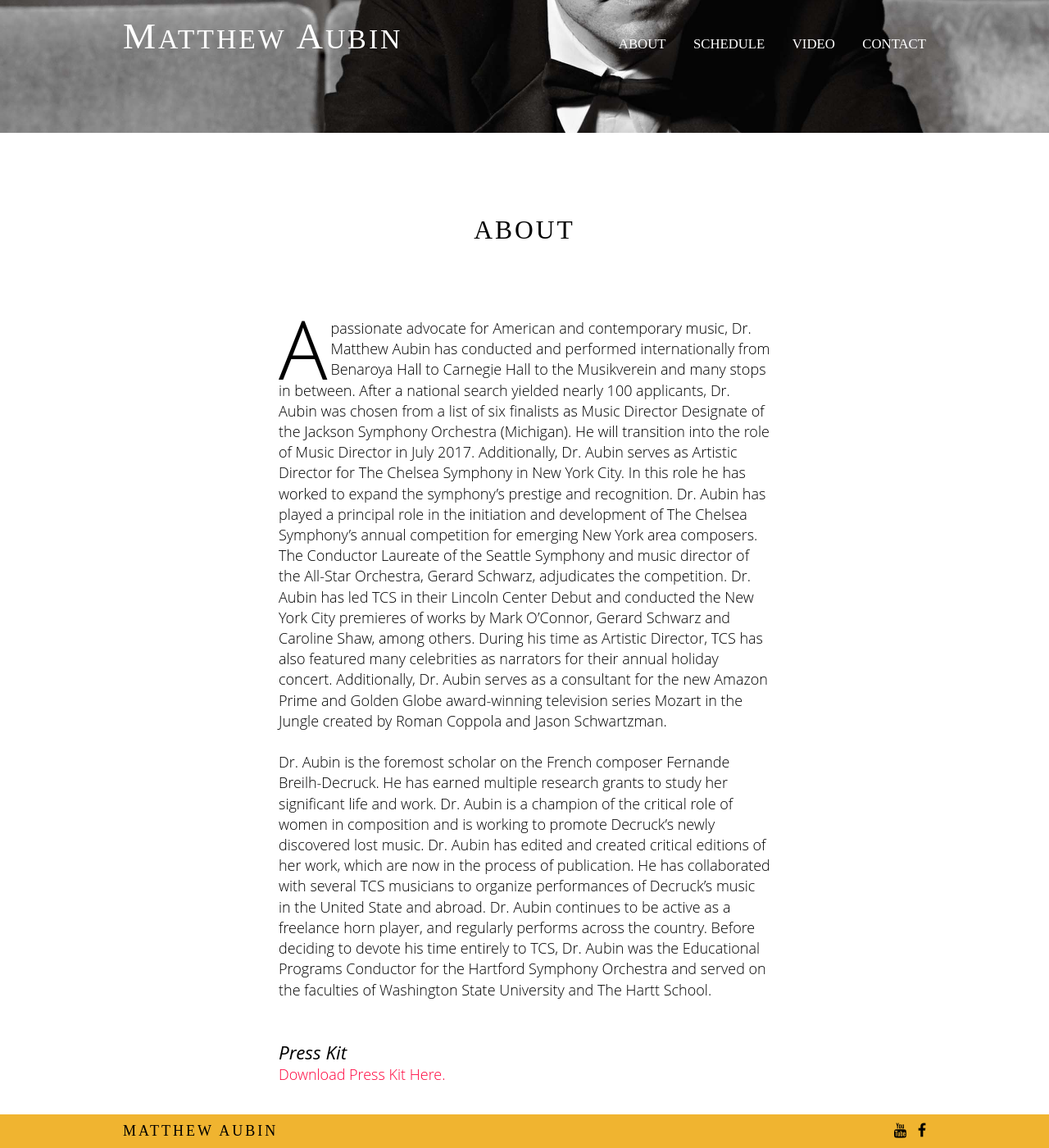
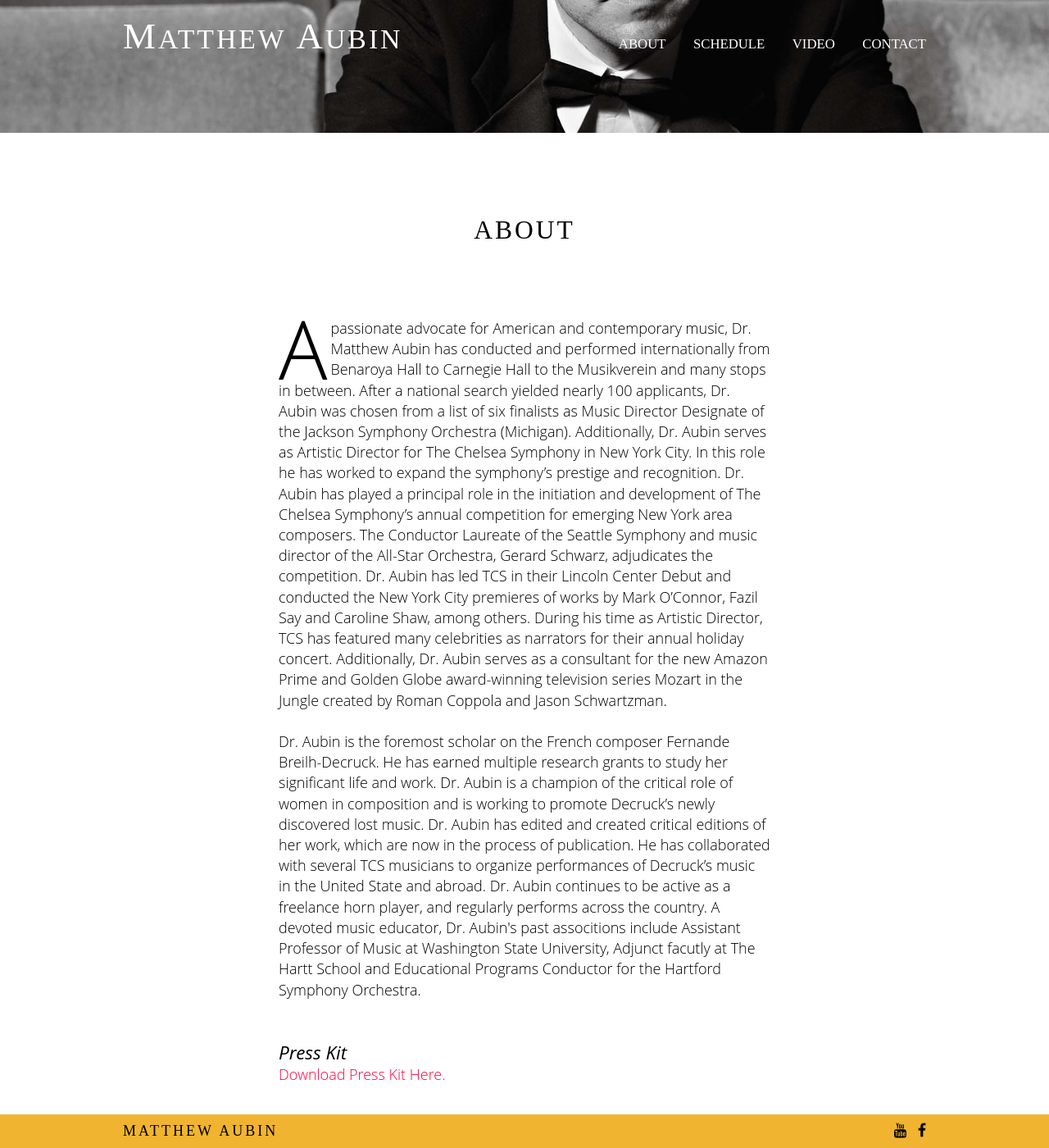
Before and after one commit to nbuonin/maubin-jekyll, a Jekyll site: the page built from about.md, in a window 1280 px wide and 1400 px high, scrolled down 388 px. Shown: the whole window at 82% size. Built offline with Jekyll 4.4.1, drawn with Linux system fonts in a browser that asks for light colours; nearby versions of some CDN libraries.

Commit message:
Update about.md

```diff
--- a/about.md
+++ b/about.md
@@ -2,9 +2,9 @@
 layout: about
 ---
 <p>
-  <span class="drop-cap">A</span> passionate advocate for American and contemporary music, Dr. Matthew Aubin has conducted and performed internationally from Benaroya Hall to Carnegie Hall to the Musikverein and many stops in between. After a national search yielded nearly 100 applicants, Dr. Aubin was chosen from a list of six finalists as Music Director Designate of the Jackson Symphony Orchestra (Michigan). He will transition into the role of Music Director in July 2017. Additionally, Dr. Aubin serves as Artistic Director for The Chelsea Symphony in New York City. In this role he has worked to expand the symphony’s prestige and recognition. Dr. Aubin has played a principal role in the initiation and development of The Chelsea Symphony’s annual competition for emerging New York area composers. The Conductor Laureate of the Seattle Symphony and music director of the All-Star Orchestra, Gerard Schwarz, adjudicates the competition. Dr. Aubin has led TCS in their Lincoln Center Debut and conducted the New York City premieres of works by Mark O’Connor, Gerard Schwarz and Caroline Shaw, among others. During his time as Artistic Director, TCS has also featured many celebrities as narrators for their annual holiday concert. Additionally, Dr. Aubin serves as a consultant for the new Amazon Prime and Golden Globe award-winning television series Mozart in the Jungle created by Roman Coppola and Jason Schwartzman.<br/>
+  <span class="drop-cap">A</span> passionate advocate for American and contemporary music, Dr. Matthew Aubin has conducted and performed internationally from Benaroya Hall to Carnegie Hall to the Musikverein and many stops in between. After a national search yielded nearly 100 applicants, Dr. Aubin was chosen from a list of six finalists as Music Director Designate of the Jackson Symphony Orchestra (Michigan). Additionally, Dr. Aubin serves as Artistic Director for The Chelsea Symphony in New York City. In this role he has worked to expand the symphony’s prestige and recognition. Dr. Aubin has played a principal role in the initiation and development of The Chelsea Symphony’s annual competition for emerging New York area composers. The Conductor Laureate of the Seattle Symphony and music director of the All-Star Orchestra, Gerard Schwarz, adjudicates the competition. Dr. Aubin has led TCS in their Lincoln Center Debut and conducted the New York City premieres of works by Mark O’Connor, Fazil Say and Caroline Shaw, among others. During his time as Artistic Director, TCS has featured many celebrities as narrators for their annual holiday concert. Additionally, Dr. Aubin serves as a consultant for the new Amazon Prime and Golden Globe award-winning television series Mozart in the Jungle created by Roman Coppola and Jason Schwartzman.<br/>
   <br/>
-  Dr. Aubin is the foremost scholar on the French composer Fernande Breilh-Decruck. He has earned multiple research grants to study her significant life and work. Dr. Aubin is a champion of the critical role of women in composition and is working to promote Decruck’s newly discovered lost music. Dr. Aubin has edited and created critical editions of her work, which are now in the process of publication. He has collaborated with several TCS musicians to organize performances of Decruck’s music in the United State and abroad. Dr. Aubin continues to be active as a freelance horn player, and regularly performs across the country. Before deciding to devote his time entirely to TCS, Dr. Aubin was the Educational Programs Conductor for the Hartford Symphony Orchestra and served on the faculties of Washington State University and The Hartt School.
+  Dr. Aubin is the foremost scholar on the French composer Fernande Breilh-Decruck. He has earned multiple research grants to study her significant life and work. Dr. Aubin is a champion of the critical role of women in composition and is working to promote Decruck’s newly discovered lost music. Dr. Aubin has edited and created critical editions of her work, which are now in the process of publication. He has collaborated with several TCS musicians to organize performances of Decruck’s music in the United State and abroad. Dr. Aubin continues to be active as a freelance horn player, and regularly performs across the country. A devoted music educator, Dr. Aubin's past associtions include Assistant Professor of Music at Washington State University, Adjunct facutly at The Hartt School and Educational Programs Conductor for the Hartford Symphony Orchestra.
 </p><br/>
 <br/>
 <h2>Press Kit</h2>
```
